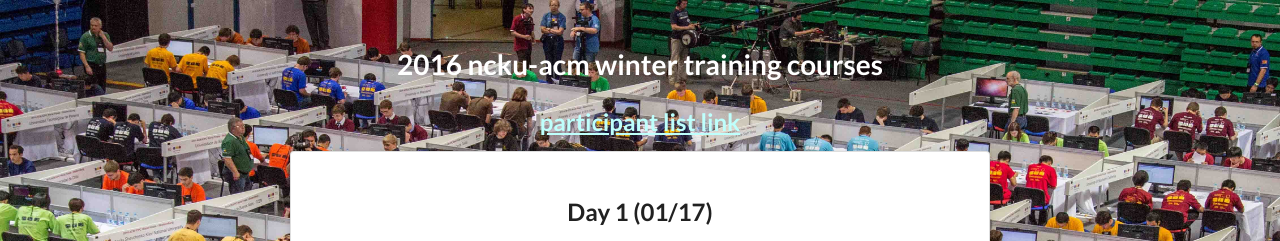
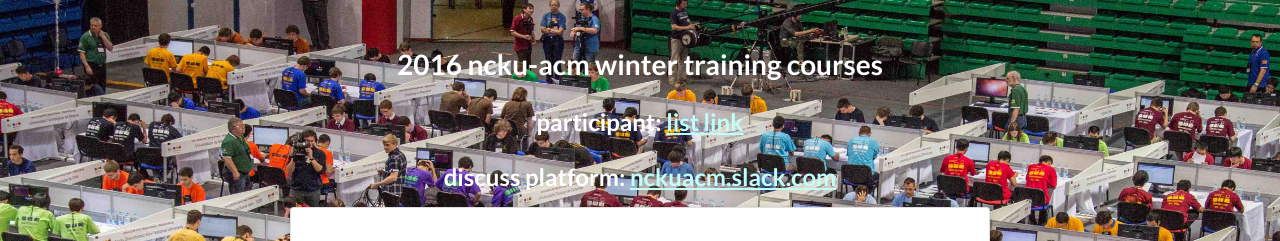
Before and after one commit to jingfei/nckuacm, a plain HTML site: page index.htm in a window 1280 px wide. Shown: the top 241 px of the page. Drawn offline with nearby package versions, Linux system fonts and the light colour scheme.

Commit message:
Add slack link.

```diff
--- a/index.htm
+++ b/index.htm
@@ -18,7 +18,8 @@ body{
 </head>
 <body>
 	<h1 class="ui center aligned header" style="color:white">2016 ncku-acm winter training courses</h1>
-	<h2 class="ui center aligned header"><a style="color:#befffc;text-decoration:underline" href="https://docs.google.com/spreadsheets/d/1muSWNqd2h_EYCdDBWGqqiDJOmqW2g9KND4Wum6odBpc/edit#gid=1488244176" target="_blank">participant list link</a></h2>
+	<h2 class="ui center aligned header" style="color:white">participant: <a style="color:#befffc;text-decoration:underline" href="https://docs.google.com/spreadsheets/d/1muSWNqd2h_EYCdDBWGqqiDJOmqW2g9KND4Wum6odBpc/edit#gid=367956619" target="_blank">list link</a></h2>
+	<h2 class="ui center aligned header" style="color:white">discuss platform: <a style="color:#befffc;text-decoration:underline" href="https://nckuacm.slack.com" target="_blank">nckuacm.slack.com</a></h2>
 	<div class="ui raised very padded text container segment">
 		<h2 class="ui center aligned header">Day 1 (01/17)</h2>
 		<table class="ui very basic collapsing celled selectable table">
```
